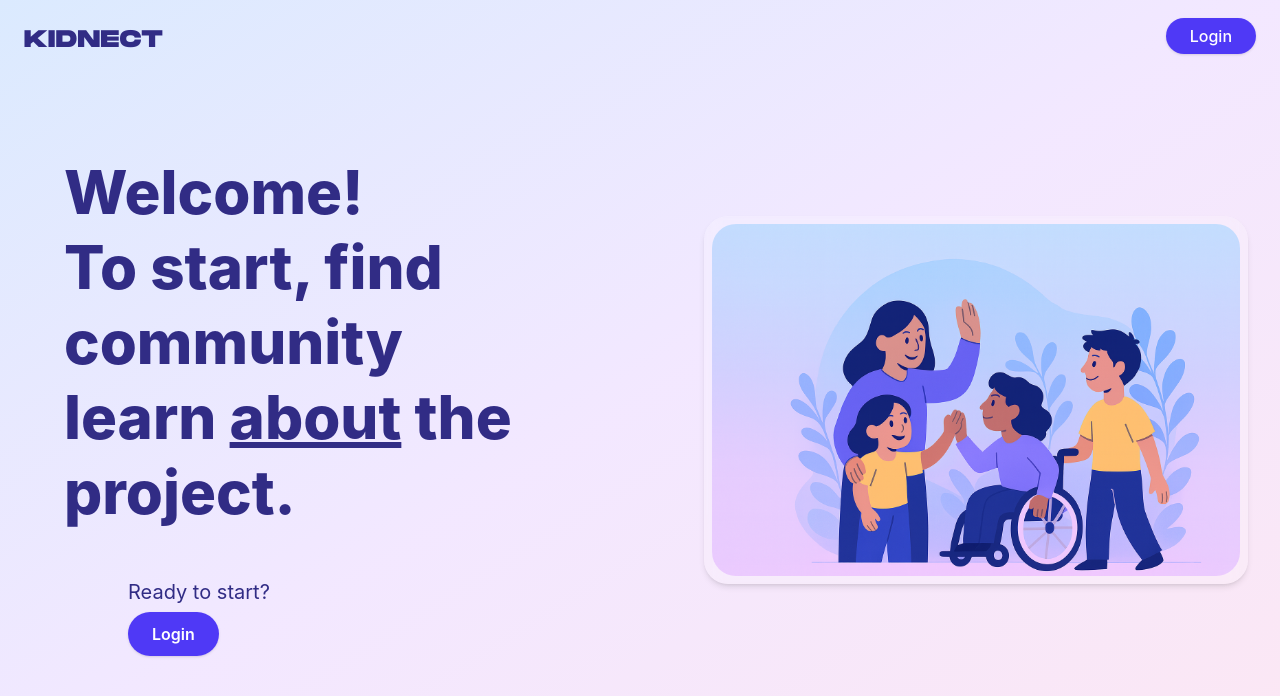
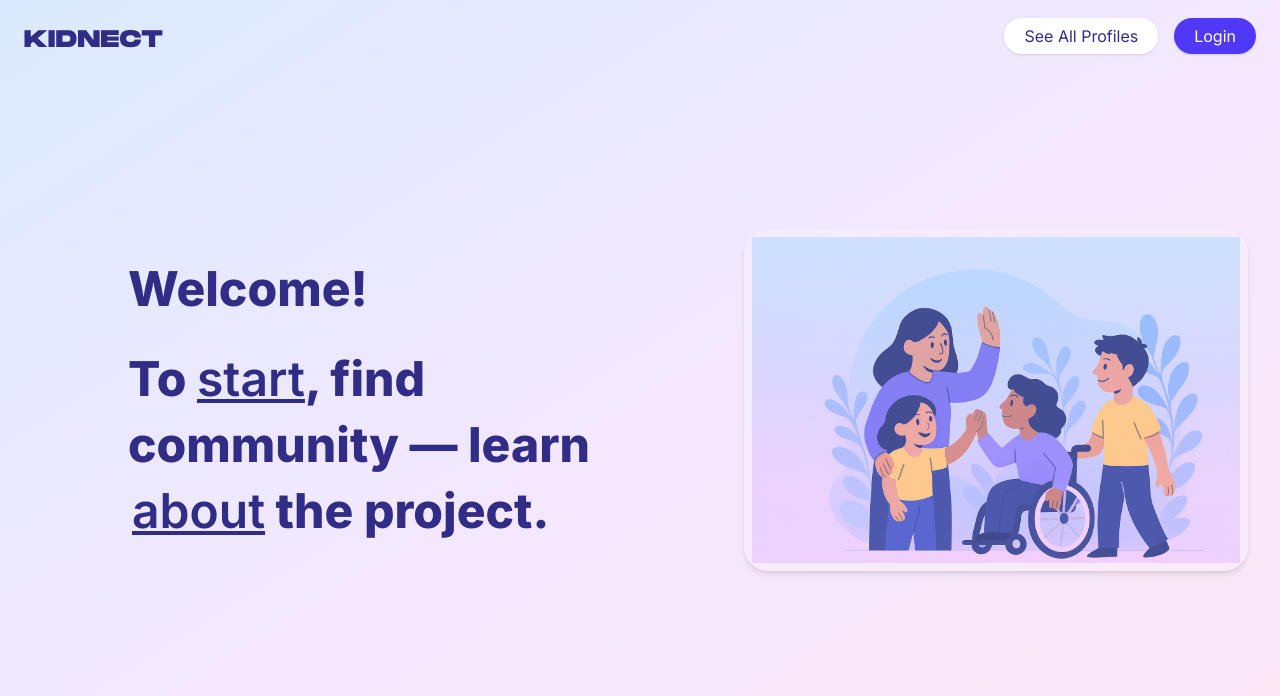
Before and after one commit to Viktoria2609/inclusive-matching-frontend2, a React (Vite) app: page / in a window 1280 px wide. Shown: the top 696 px of the page. Built offline with nearby package versions, Linux system fonts and the light colour scheme.

Commit message:
Change styles

```diff
--- a/src/pages/welcome.jsx
+++ b/src/pages/welcome.jsx
@@ -12,52 +12,56 @@ export const WelcomePage = () => {
         <h1 className="text-2xl monument-font font-bold tracking-wide">KIDNECT</h1>
       </div>
 
-      {/* Top-right Login */}
-      <div className="absolute top-6 right-6 z-10">
+      {/* Top-right Navigation */}
+      <div className="absolute top-6 right-6 z-10 space-x-4">
+        <Link
+          to="/profiles"
+          className="text-indigo-900 bg-white hover:bg-gray-200 rounded-full px-5 py-2 font-medium shadow"
+        >
+          See All Profiles
+        </Link>
         <Link
           to="/login"
-          className="text-white bg-indigo-600 hover:bg-indigo-800 rounded-full px-6 py-2 font-medium shadow"
+          className="text-white bg-indigo-600 hover:bg-indigo-800 rounded-full px-5 py-2 font-medium shadow"
         >
           Login
         </Link>
       </div>
 
-      {/* Main Layout */}
+{/* Main Content */}
 <div className="flex flex-col md:flex-row h-full w-full">
   {/* Left Text Section */}
-        <div className="flex-1 flex flex-col justify-center items-start px-8 md:px-16 py-12 space-y-6">
-          <h1 className="text-5xl md:text-6xl font-extrabold leading-tight">
-            Welcome!<br />
-            To start, find community<br />
-            learn{" "}
-            <span
-              className="underline cursor-pointer"
+  <div className="flex-1 flex flex-col justify-center items-start px-10 md:px-20 py-12 space-y-6 ml-12">
+    {/* "Welcome!" on its own line */}
+    <h1 className="text-3xl md:text-5xl font-extrabold leading-snug">
+      Welcome!
+    </h1>
+
+    {/* Rest of the sentence */}
+    <p className="text-3xl md:text-5xl font-extrabold leading-snug max-w-xl">
+      To{" "}
+      <Link to="/login" className="underline font-semibold hover:text-indigo-500">
+        start
+      </Link>
+      , find community — learn{" "}
+      <button
         onClick={() => setShowAbout(!showAbout)}
+        className="underline font-semibold hover:text-indigo-500 transition ml-1"
       >
         about
-            </span>{" "}
+      </button>{" "}
       the project.
-          </h1>
+    </p>
 
     {showAbout && (
-            <div className="bg-white/90 text-gray-900 p-6 rounded-3xl shadow max-w-lg ml-8">
+      <div className="bg-purple-500/15 text-gray-900 p-6 rounded-3xl shadow max-w-lg ml-8">
         <p>
-                <strong>KIDNECT</strong> is an inclusive matching platform that connects families
-                with children who have developmental differences. It promotes
-                shared growth and community based on children's strengths and goals.
+          <strong>KIDNECT</strong> is a warm, inclusive space for children of all ages and abilities.
+          Here, families can find a community that shares their child’s strengths, supports their goals, and celebrates their uniqueness.
+          Whether you're looking for peers who just <em>get it</em> or seeking to grow something new — KIDNECT helps you connect, belong, and thrive together.
         </p>
       </div>
     )}
-
-          <div className="ml-16">
-            <p className="text-xl mt-6 mb-4">Ready to start?</p>
-            <Link
-              to="/login"
-              className="bg-indigo-600 hover:bg-indigo-800 text-white px-6 py-3 rounded-full font-semibold shadow"
-            >
-              Login
-            </Link>
-          </div>
   </div>
 
         {/* Right Illustration Section */}
@@ -66,7 +70,7 @@ export const WelcomePage = () => {
             <img
               src={illustration}
               alt="Inclusive illustration"
-              className="max-h-[80%] object-contain rounded-3xl"
+              className="opacity-80 mix-blend-multiply transition-all duration-500"
             />
           </div>
         </div>
--- a/src/styles/global.css
+++ b/src/styles/global.css
@@ -1,6 +1,6 @@
+@import "./fonts.css";
 @import "tailwindcss";
 
-@import "./fonts.css";
 
 * {
   font-family: "Inter", sans-serif;
```
Lines whose indentation alone changed are shown as unchanged.
